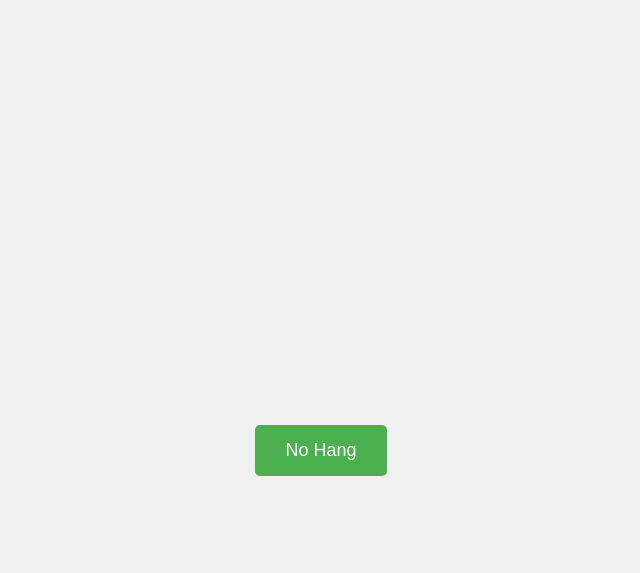
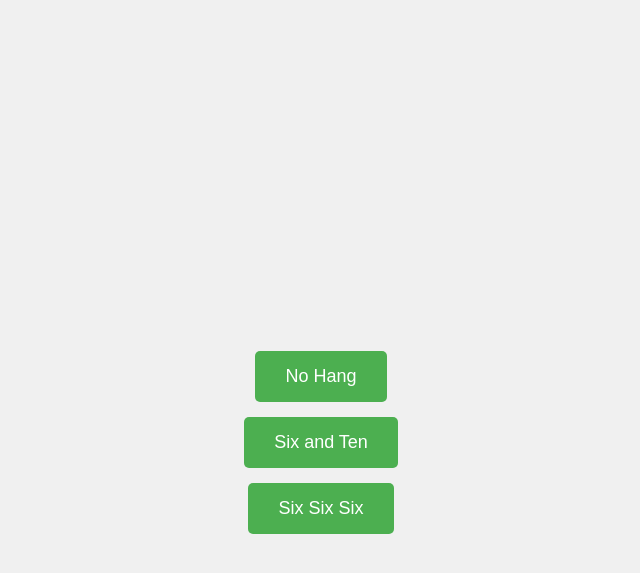
Before and after one commit to GiacomoPope/giacomopope.github.io, a Jekyll site: the page hang/index.html, which Jekyll copies as it is, in a window 1280 px wide. Shown: the top 573 px of the page, without its empty margins (319-959 px from the left). Built offline with Jekyll 4.4.1, drawn with Linux system fonts in a browser that asks for light colours; some of the changed lines change nothing that is shown.

Commit message:
add more options

```diff
--- a/hang/config.json
+++ b/hang/config.json
@@ -1,28 +1,44 @@
 {
-    "workout_plan": [
+    "no_hang": [
         {
             "name": "Half Crimp",
-            "hang_duration": 1000,
-            "rest_duration": 1200,
+            "hang_duration": 10000,
+            "rest_duration": 20000,
             "repeat": 6
         },
         {
             "name": "Open Crimp",
-            "hang_duration": 1000,
-            "rest_duration": 1200,
+            "hang_duration": 10000,
+            "rest_duration": 20000,
             "repeat": 6
         },
         {
             "name": "Two Finger Half Crimp",
-            "hang_duration": 1000,
-            "rest_duration": 1200,
+            "hang_duration": 10000,
+            "rest_duration": 20000,
             "repeat": 4
         },
         {
             "name": "Two Finger Open Crimp",
-            "hang_duration": 1000,
-            "rest_duration": 1200,
+            "hang_duration": 10000,
+            "rest_duration": 20000,
             "repeat": 4
+        }
+    ],
+    "six_ten": [
+        {
+            "name": "Hang",
+            "hang_duration": 6000,
+            "rest_duration": 10000,
+            "repeat": 5
+        }
+    ],
+    "six_six_six": [
+        {
+            "name": "Hang",
+            "hang_duration": 6000,
+            "rest_duration": 6000,
+            "repeat": 6
         }
     ]
 }
--- a/hang/index.html
+++ b/hang/index.html
@@ -9,7 +9,9 @@
 <body>
     <div class="container">
         <div id="startScreen">
-            <button id="startBtn">No Hang</button>
+            <button class="btn" id="noHangBtn">No Hang</button><br><br>
+            <button class="btn" id="sixTenBtn">Six and Ten</button><br><br>
+            <button class="btn" id="sixSixSixBtn">Six Six Six</button><br><br>
         </div>
         <div id="timerScreen" class="hidden">
             <div id="timer">05:000</div>
--- a/hang/script.js
+++ b/hang/script.js
@@ -1,21 +1,16 @@
 class IntervalTrainer {
-    constructor(config) {
-        this.config = config;
+    constructor(workout_data) {
+        this.workout_data = workout_data;
         this.initializeDOM();
-        this.setupEventListeners();
+        this.runWorkout();
     }
 
     initializeDOM() {
-        this.startBtn = document.getElementById('startBtn');
         this.startScreen = document.getElementById('startScreen');
         this.timerScreen = document.getElementById('timerScreen');
         this.timerDisplay = document.getElementById('timer');
         this.phaseText = document.getElementById('phaseText');
         this.intervalCounter = document.getElementById('intervalCounter');
-    }
-
-    setupEventListeners() {
-        this.startBtn.addEventListener('click', () => this.runWorkout());
     }
 
     formatTime(milliseconds) {
@@ -53,7 +48,6 @@ class IntervalTrainer {
         // create an async function to request a wake lock
         try {
           wakeLock = await navigator.wakeLock.request("screen");
-          console.log("Wake Lock is active!");
         } catch (err) {
           // The Wake Lock request has failed - usually system related, such as battery.
           console.log(`${err.name}, ${err.message}`);
@@ -61,14 +55,14 @@ class IntervalTrainer {
 
         try {
             // Initial gold countdown
-            const firstWorkoutName = this.config.workout_plan[0].name;
+            const firstWorkoutName = this.workout_data[0].name;
             await this.startTimer(5000, 'gold', `Get Ready: ${firstWorkoutName}`);
 
             let totalIntervalCount = 0;
-            let totalWorkoutIntervals = this.config.workout_plan.reduce((sum, plan) => sum + plan.repeat, 0);
+            let totalWorkoutIntervals = this.workout_data.reduce((sum, plan) => sum + plan.repeat, 0);
 
-            for (let planIndex = 0; planIndex < this.config.workout_plan.length; planIndex++) {
-                const currentWorkout = this.config.workout_plan[planIndex];
+            for (let planIndex = 0; planIndex < this.workout_data.length; planIndex++) {
+                const currentWorkout = this.workout_data[planIndex];
 
                 // Repeat the workout
                 for (let i = 0; i < currentWorkout.repeat; i++) {
@@ -78,12 +72,19 @@ class IntervalTrainer {
 
                     // If we're on the final rep of the set, we need the next name.
                     if (i == currentWorkout.repeat - 1) {
-                        const nextWorkout = this.config.workout_plan[planIndex + 1];
+                        const nextWorkout = this.workout_data[planIndex + 1];
                         nextWorkoutName = nextWorkout
                         ? nextWorkout.name
                         : 'Finish';
                     } else {
                         nextWorkoutName = currentWorkout.name;
+                    }
+
+                    let restPrompt;
+                    if (currentWorkout.name == "Hang") {
+                        restPrompt = "Rest";
+                    } else {
+                        restPrompt = `Up Next: ${nextWorkoutName}`;
                     }
 
 
@@ -100,7 +101,7 @@ class IntervalTrainer {
                     await this.startTimer(
                         currentWorkout.rest_duration,
                         'green',
-                        `Up Next: ${nextWorkoutName}`
+                        restPrompt
                     );
 
                     totalIntervalCount++;
@@ -129,11 +130,31 @@ class IntervalTrainer {
 
 // Load configuration and initialize trainer
 document.addEventListener('DOMContentLoaded', async () => {
+    const noHangBtn = document.getElementById('noHangBtn');
+    const sixTenBtn = document.getElementById('sixTenBtn');
+    const onOffBtn = document.getElementById('sixSixSixBtn');
+
+    // Load the workout data from json.
+    var workout_data = null;
     try {
         const response = await fetch('config.json');
-        const config = await response.json();
-        new IntervalTrainer(config);
-    } catch (error) {
+        workout_data = await response.json();
+
+        // Load the data, this should maybe be done in a loop with button ID in the JSON?
+        noHangBtn.onclick = () => {
+            new IntervalTrainer(workout_data.no_hang);
+        };
+
+        sixTenBtn.onclick = () => {
+            new IntervalTrainer(workout_data.six_ten);
+        };
+
+        onOffBtn.onclick = () => {
+            new IntervalTrainer(workout_data.six_six_six);
+        };
+
+    }
+    catch (error) {
         console.error("Failed to load configuration:", error);
     }
 });
--- a/hang/styles.css
+++ b/hang/styles.css
@@ -12,7 +12,7 @@ body {
     text-align: center;
 }
 
-#startBtn {
+button {
     padding: 15px 30px;
     font-size: 18px;
     background-color: #4CAF50;
@@ -23,7 +23,7 @@ body {
     transition: background-color 0.3s ease;
 }
 
-#startBtn:hover {
+button:hover {
     background-color: #45a049;
 }
 
```
